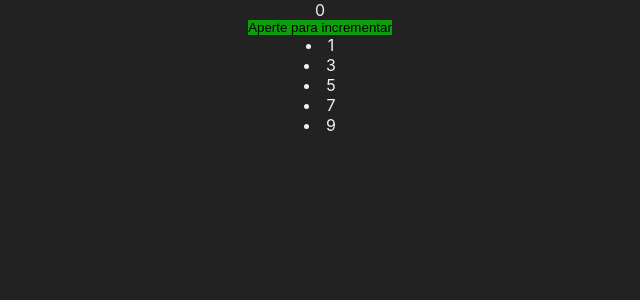
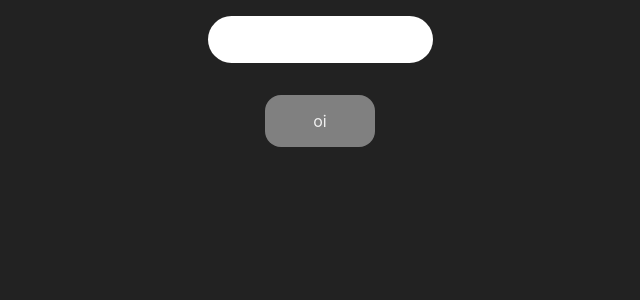
Before and after one commit to Nycollaspontes/React-02, a React (Create React App) app: page / in a window 1280 px wide. Shown: the top 300 px of the page, without its empty margins (320-960 px from the left). Built offline with nearby package versions, Linux system fonts and the light colour scheme.

Commit message:
Add nanoid

```diff
--- a/package.json
+++ b/package.json
@@ -10,6 +10,7 @@
     "@types/node": "^16.18.23",
     "@types/react": "^18.0.33",
     "@types/react-dom": "^18.0.11",
+    "nanoid": "^4.0.2",
     "react": "^18.2.0",
     "react-dom": "^18.2.0",
     "react-scripts": "5.0.1",
--- a/src/App.tsx
+++ b/src/App.tsx
@@ -11,8 +11,7 @@ function App() {
   return (
     <>
       <GlobalStyle />
-      <CounterButton title={"Aperte para incrementar"} />
-      <ListView ArrayNumbers={ArrayNumbers} />
+      <ListView  />
     </>
   )
 }
--- a/src/components/ListView/ListView.styles.ts
+++ b/src/components/ListView/ListView.styles.ts
@@ -1,7 +1,33 @@
 import styled from "styled-components";
-
 
 export const Container = styled.div`
   display: flex;
   flex-direction: column;
-  align-items: center; `
+  align-items: center;
+  width: 30rem;
+`;
+
+export const ToDoListContainer = styled.div`
+  background: grey;
+  border-radius: 1rem;
+  padding-top: 1rem;
+  padding-bottom: 1rem;
+  padding-left: 3rem;
+  padding-right: 3rem;
+  display: flex;
+  flex-direction: column;
+`;
+
+export const ToDoItem = styled.div`
+  background-color: white;
+  padding: 0.5rem 0rem;
+  align-items: center;
+  font-size: 1.2rem;
+`;
+
+export const Input = styled.input`
+  background: white;
+  border: none;
+  padding: 1rem 1.5rem;
+  border-radius: 1.5rem;
+`;
--- a/src/components/ListView/ListView.tsx
+++ b/src/components/ListView/ListView.tsx
@@ -1,24 +1,25 @@
 import './ListView.styles'
+import { Container, Input, ToDoListContainer } from './ListView.styles';
+import Spacer from '../Spacer';
+import { Itask } from './ListView.types';
+import { useState } from 'react';
 
 
-interface NumberListProps {
-  ArrayNumbers : number[];
-}
 
-const ListView = ({ArrayNumbers}:NumberListProps) => {
+const ListView = () => {
+  const [Tasks, SetTasks] = useState<Itask[]>([])
+  const [newTaskLabel , setNewTaskLabel] = useState("")
+
+
   return (
-    <div className='container'>
-      {ArrayNumbers.map((number, index) => {
-        if (number % 2 > 0) {
-          return (
-            <li key={index}>{number}</li>
-          )
-        }
-        {
-          return null;
-        }
-      })}
-    </div>
+    <Container>
+      <Spacer height={1} />
+      <Input />
+      <Spacer height={2}/>
+      <ToDoListContainer>
+      oi
+      </ToDoListContainer>
+    </Container>
   )
 }
 
```
Also changed, not shown: 1 other file (tests, documents, lock files or other folders).
